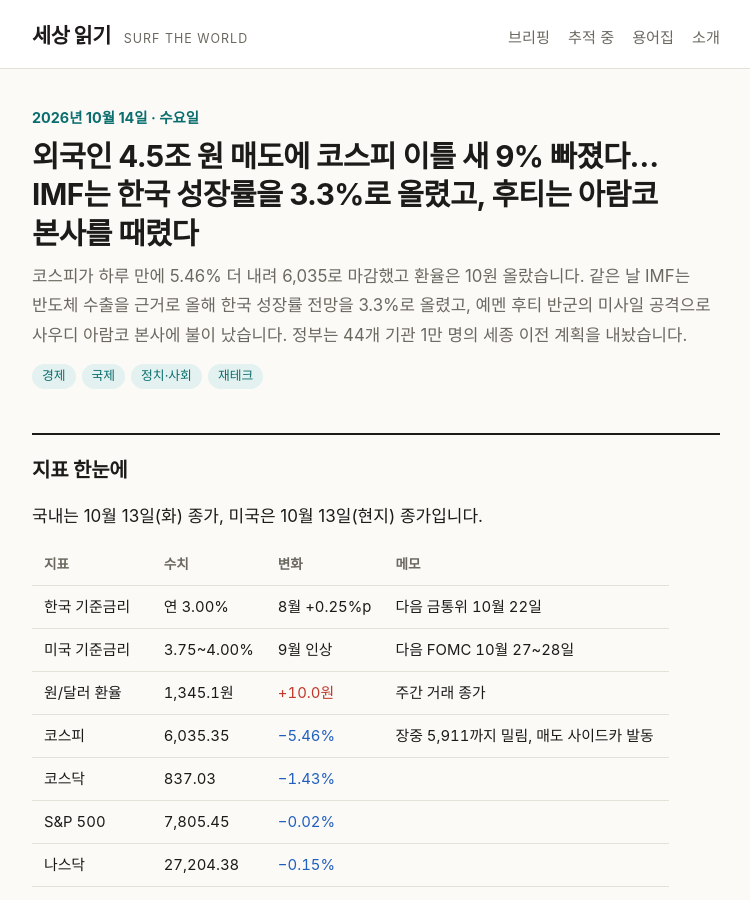
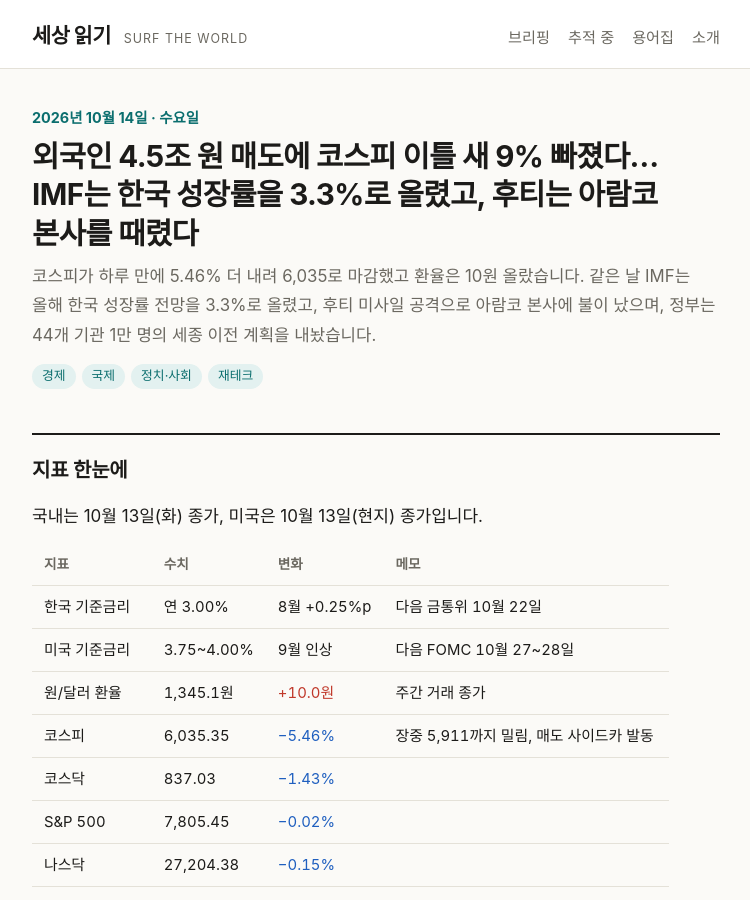
Before and after one commit to seongkyu-lim/surf-the-world, a Jekyll site: the page built from _posts/2026-10-14-briefing.md, in a window 1280 px wide and 900 px high. Shown: the whole window, without its empty margins (264-1014 px from the left). Built offline with Jekyll 4.4.1, drawn with Linux system fonts in a browser that asks for light colours.

Commit message:
2026-10-14 브리핑: 요약을 두 문장으로 정리

```diff
--- a/_posts/2026-10-14-briefing.md
+++ b/_posts/2026-10-14-briefing.md
@@ -2,7 +2,7 @@
 title: "외국인 4.5조 원 매도에 코스피 이틀 새 9% 빠졌다… IMF는 한국 성장률을 3.3%로 올렸고, 후티는 아람코 본사를 때렸다"
 date: 2026-10-14
 weekday: 수요일
-summary: "코스피가 하루 만에 5.46% 더 내려 6,035로 마감했고 환율은 10원 올랐습니다. 같은 날 IMF는 반도체 수출을 근거로 올해 한국 성장률 전망을 3.3%로 올렸고, 예멘 후티 반군의 미사일 공격으로 사우디 아람코 본사에 불이 났습니다. 정부는 44개 기관 1만 명의 세종 이전 계획을 내놨습니다."
+summary: "코스피가 하루 만에 5.46% 더 내려 6,035로 마감했고 환율은 10원 올랐습니다. 같은 날 IMF는 올해 한국 성장률 전망을 3.3%로 올렸고, 후티 미사일 공격으로 아람코 본사에 불이 났으며, 정부는 44개 기관 1만 명의 세종 이전 계획을 내놨습니다."
 tags: [경제, 국제, 정치·사회, 재테크]
 ---
 
```
